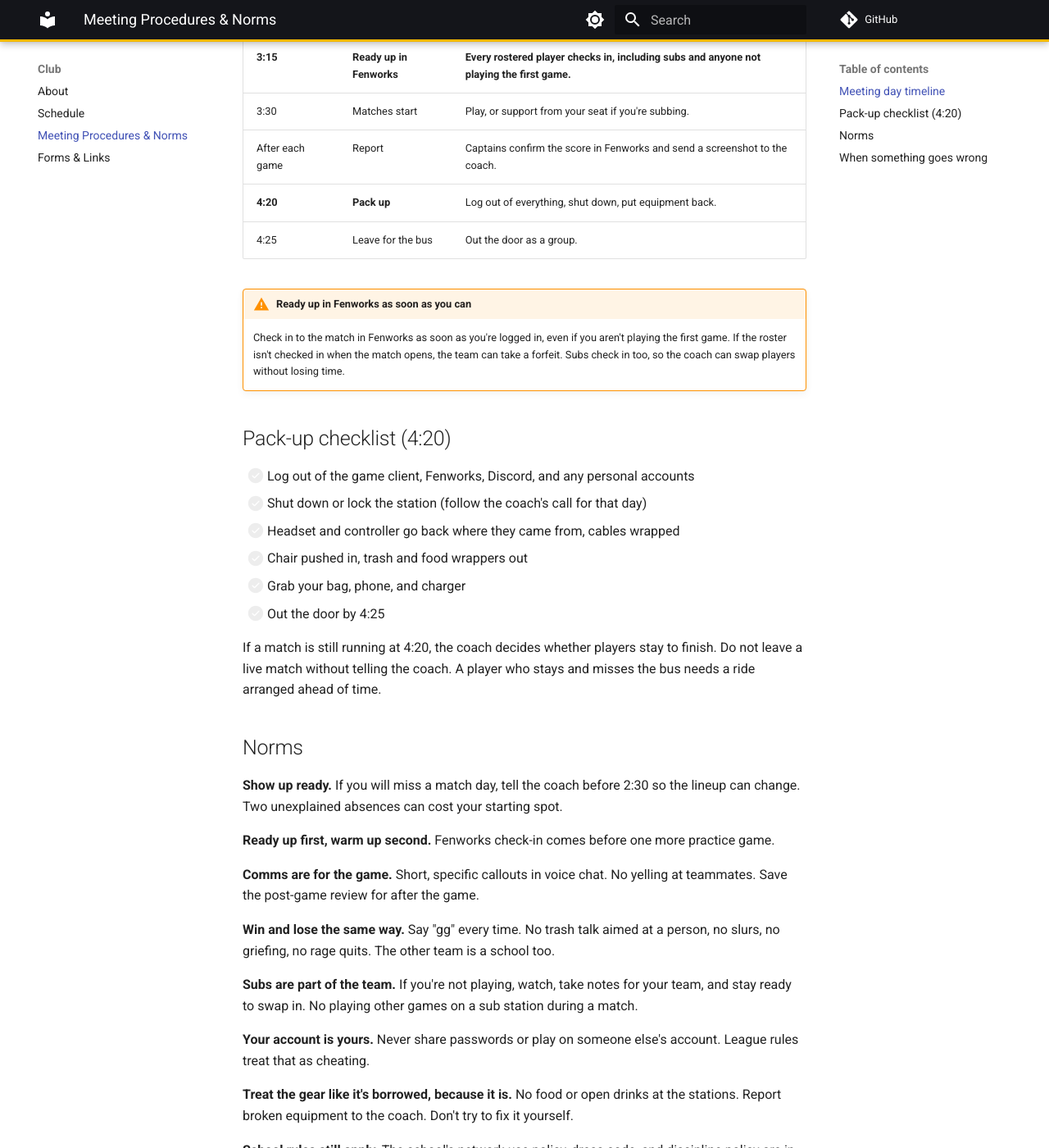
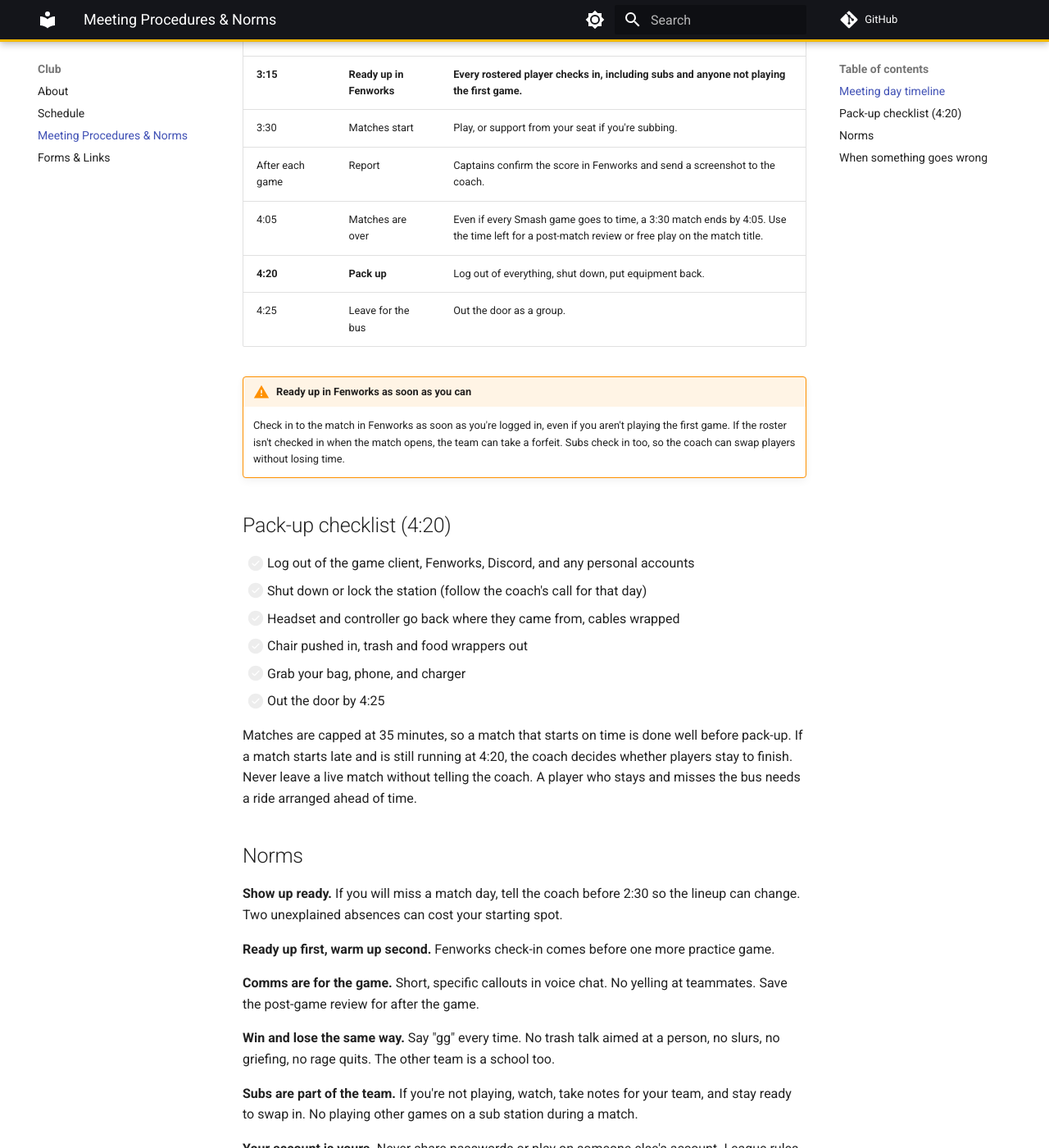
Before and after one commit to ajcambron/YellowjacketEsports, an MkDocs documentation site: the page built from docs/club/procedures.md, in a window 1280 px wide and 1400 px high, scrolled down 597 px. Shown: the whole window at 82% size. Built offline with MkDocs 1.6.1 and Material for MkDocs 9.7.7, drawn with Linux system fonts in a browser that asks for light colours; comment, search, counter and statistics services are not loaded.

Commit message:
Note 35-minute match cap in procedures timeline
Co-Authored-By: Claude Opus 5.5 <noreply@anthropic.com>
Claude-Session: https://claude.ai/code/session_01XgUNrXyZjV9CrvTWDU9Vpy

```diff
--- a/docs/club/procedures.md
+++ b/docs/club/procedures.md
@@ -13,6 +13,7 @@ Meetings run **2:30 to 4:30**. Matches start at **3:30**. The activity bus does
 | **3:15** | **Ready up in Fenworks** | **Every rostered player checks in, including subs and anyone not playing the first game.** |
 | 3:30 | Matches start | Play, or support from your seat if you're subbing. |
 | After each game | Report | Captains confirm the score in Fenworks and send a screenshot to the coach. |
+| 4:05 | Matches are over | Even if every Smash game goes to time, a 3:30 match ends by 4:05. Use the time left for a post-match review or free play on the match title. |
 | **4:20** | **Pack up** | Log out of everything, shut down, put equipment back. |
 | 4:25 | Leave for the bus | Out the door as a group. |
 
@@ -28,7 +29,7 @@ Meetings run **2:30 to 4:30**. Matches start at **3:30**. The activity bus does
 - [ ] Grab your bag, phone, and charger
 - [ ] Out the door by 4:25
 
-If a match is still running at 4:20, the coach decides whether players stay to finish. Do not leave a live match without telling the coach. A player who stays and misses the bus needs a ride arranged ahead of time.
+Matches are capped at 35 minutes, so a match that starts on time is done well before pack-up. If a match starts late and is still running at 4:20, the coach decides whether players stay to finish. Never leave a live match without telling the coach. A player who stays and misses the bus needs a ride arranged ahead of time.
 
 ## Norms
 
```
